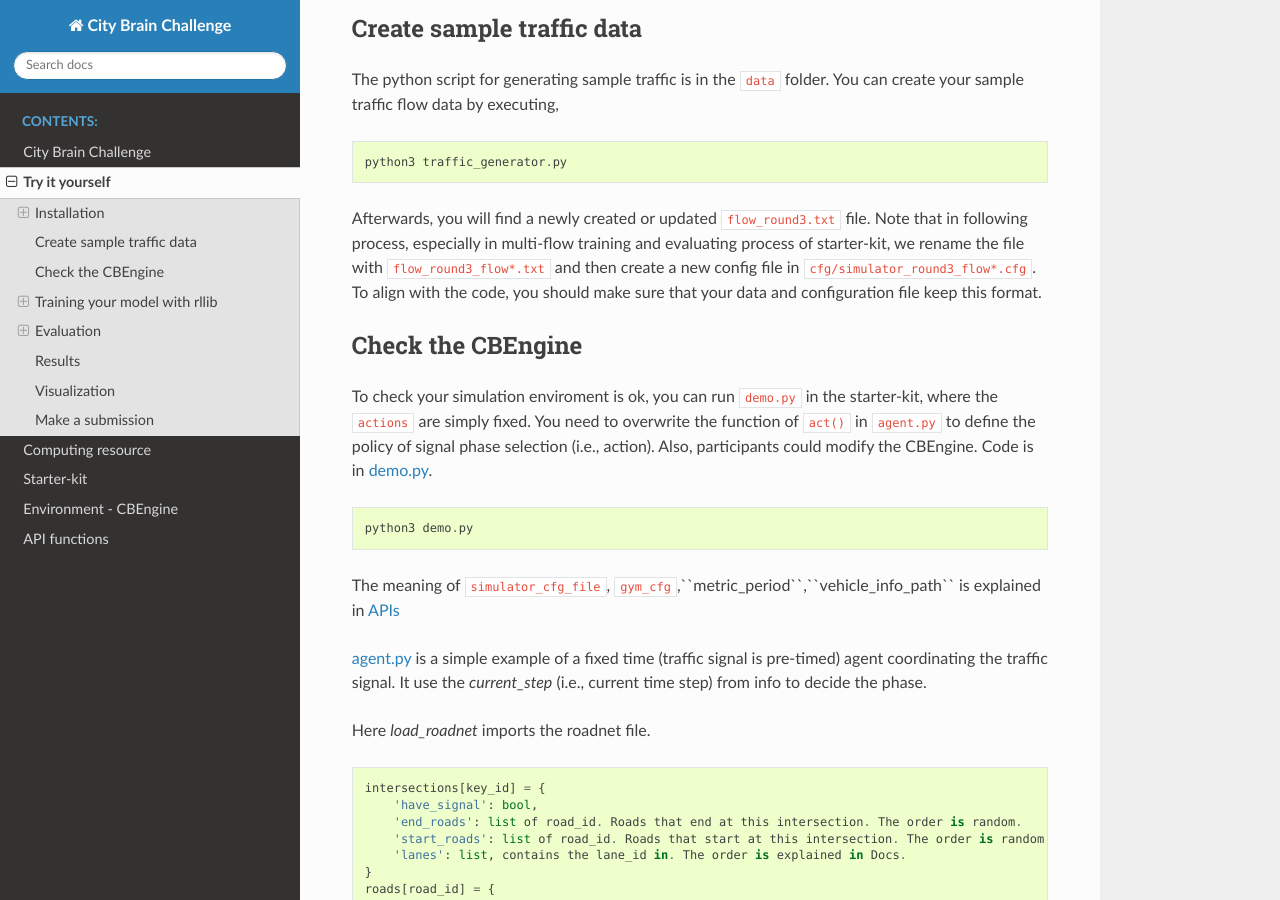
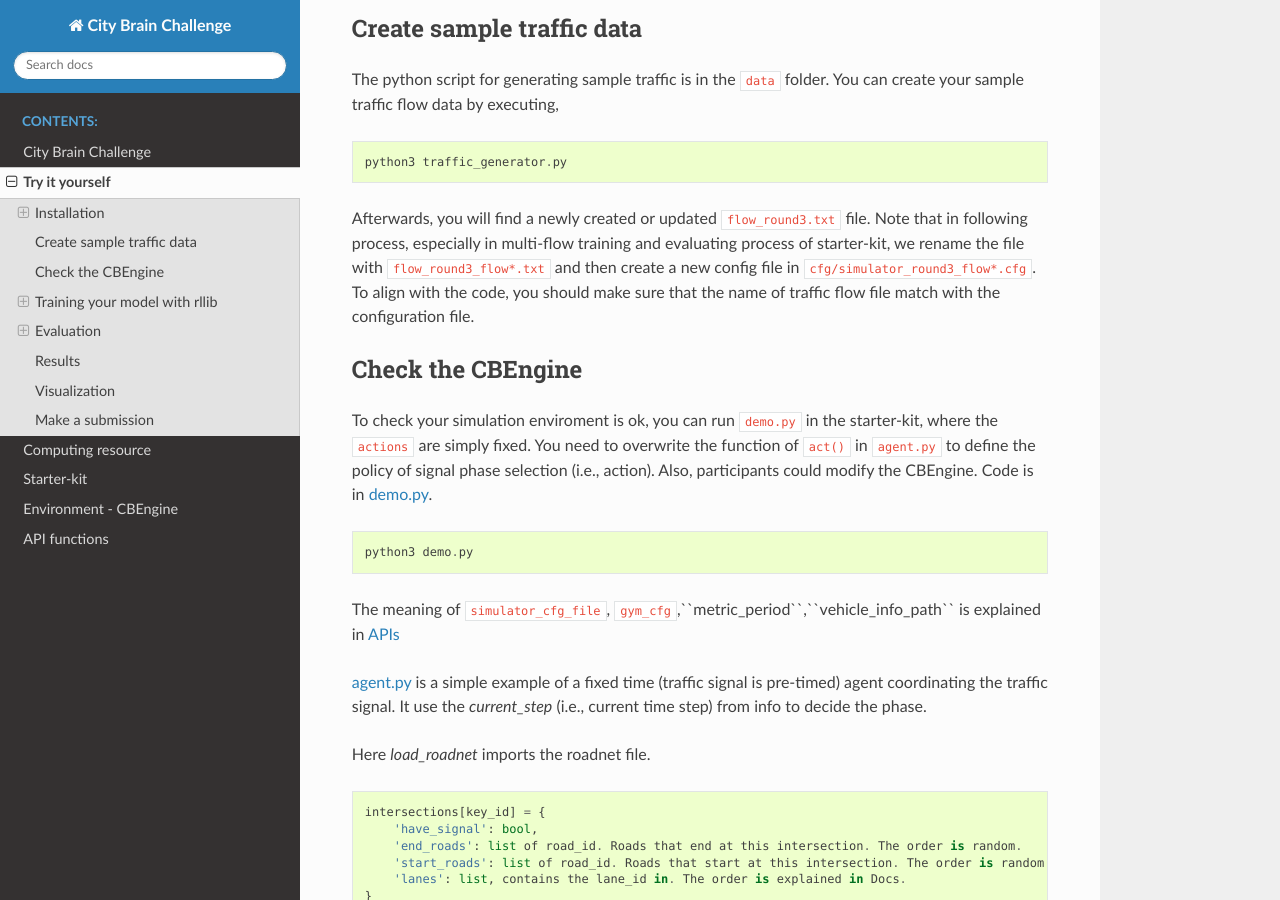
Before and after one commit to CityBrainChallenge/KDDCup2021-CityBrainChallenge, a Sphinx documentation site: the page built from docs/try-it-yourself.rst, in a window 1280 px wide and 900 px high, scrolled down 1152 px. Built offline with Sphinx 7.4.7 and the Read the Docs theme 2.0.0, drawn with Linux system fonts in a browser that asks for light colours.

Commit message:
Update try-it-yourself.rst

```diff
--- a/docs/try-it-yourself.rst
+++ b/docs/try-it-yourself.rst
@@ -65,7 +65,7 @@ The python script for generating sample traffic is in the ``data`` folder. You c
 
     python3 traffic_generator.py
 
-Afterwards, you will find a newly created or updated ``flow_round3.txt`` file. Note that in following process, especially in multi-flow training and evaluating process of starter-kit, we rename the file with ``flow_round3_flow*.txt`` and then create a new config file in ``cfg/simulator_round3_flow*.cfg``. To align with the code, you should make sure that your data and configuration file keep this format.
+Afterwards, you will find a newly created or updated ``flow_round3.txt`` file. Note that in following process, especially in multi-flow training and evaluating process of starter-kit, we rename the file with ``flow_round3_flow*.txt`` and then create a new config file in ``cfg/simulator_round3_flow*.cfg``. To align with the code, you should make sure that the name of traffic flow file match with the configuration file.
 
 
 
```
